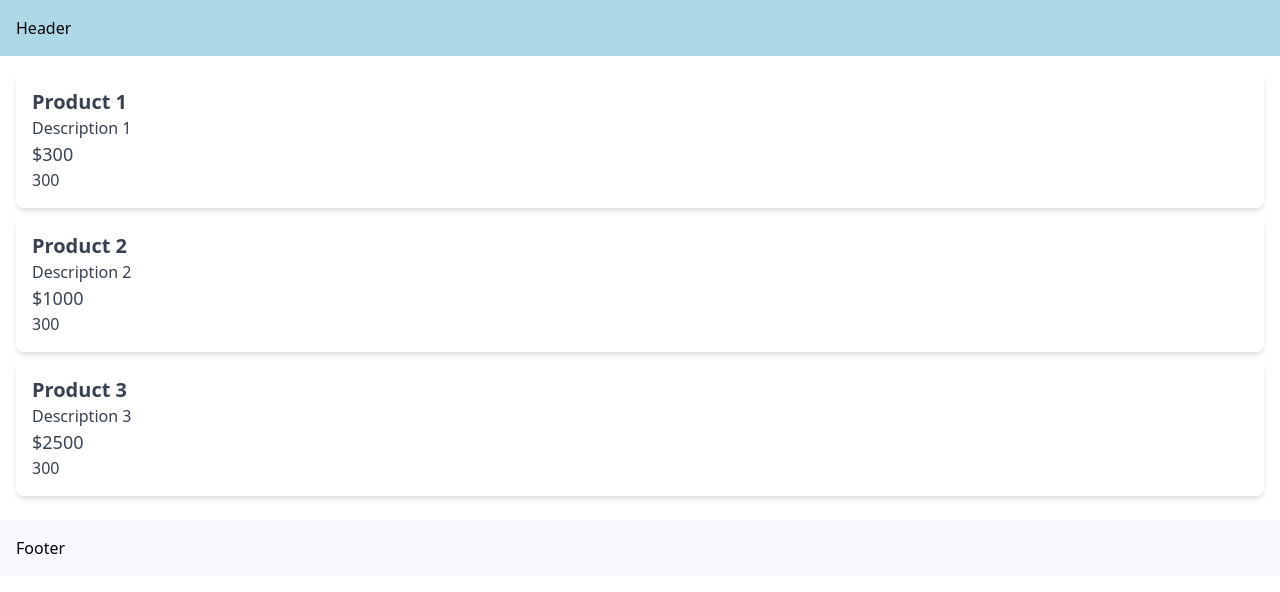
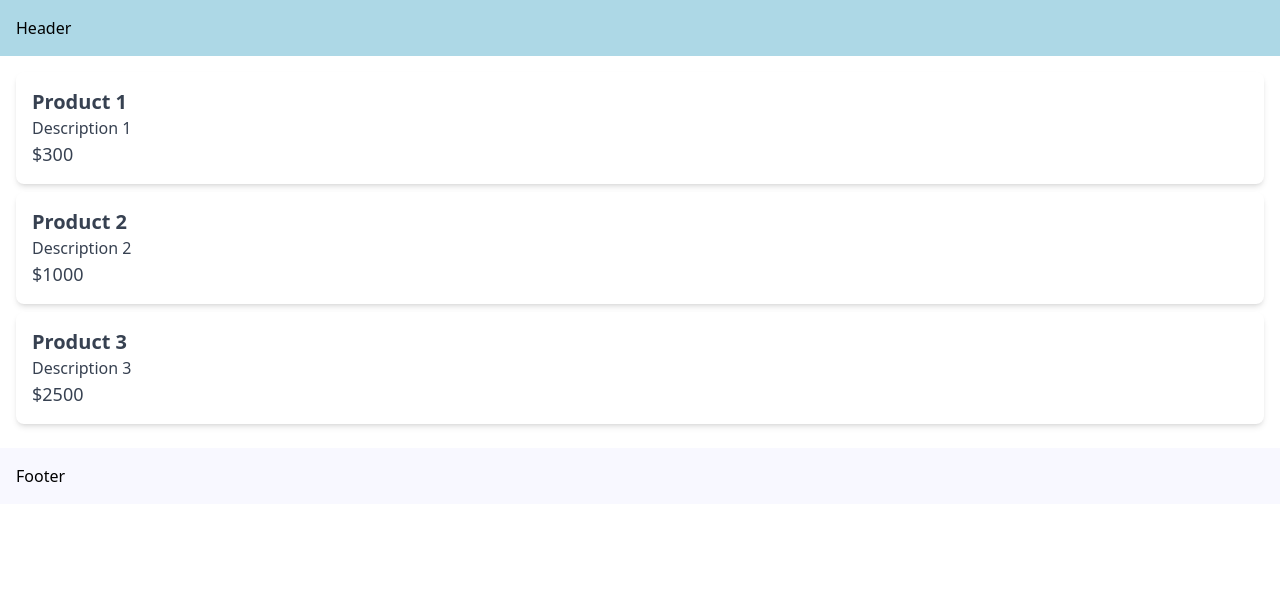
Before and after one commit to yksa/next14, a Next.js app: page /products in a window 1280 px wide. Shown: the top 592 px of the page. Built offline with nearby package versions, Linux system fonts and the light colour scheme; no server answers; data requests are answered from the project's data file.

Commit message:
Time based Data Revalidation

```diff
--- a/src/app/products/page.tsx
+++ b/src/app/products/page.tsx
@@ -10,14 +10,16 @@ type TProduct = {
 };
 
 export default async function ProductsPage() {
-  const response = await fetch("http://localhost:3001/products");
+  const response = await fetch("http://localhost:3001/products", {
+    next: { revalidate: 10 },
+  });
   const products = await response.json();
 
-  const cookieStore = cookies();
-  cookieStore.get("theme");
+  // const cookieStore = cookies();
+  // cookieStore.get("theme");
 
-  const detailsResponse = await fetch("http://localhost:3001/products/1");
-  const details = await detailsResponse.json();
+  // const detailsResponse = await fetch("http://localhost:3001/products/1");
+  // const details = await detailsResponse.json();
 
   return (
     <ul className="space-y4 p-4">
@@ -29,7 +31,7 @@ export default async function ProductsPage() {
           <h2 className="text-xl font-semibold">{product.title}</h2>
           <p>{product.description}</p>
           <p className="text-lg font-medium">${product.price}</p>
-          <p>{details.price}</p>
+          {/* <p>{details.price}</p> */}
         </li>
       ))}
     </ul>
```
Also changed, not shown: 1 other file (tests, documents, lock files or other folders).
